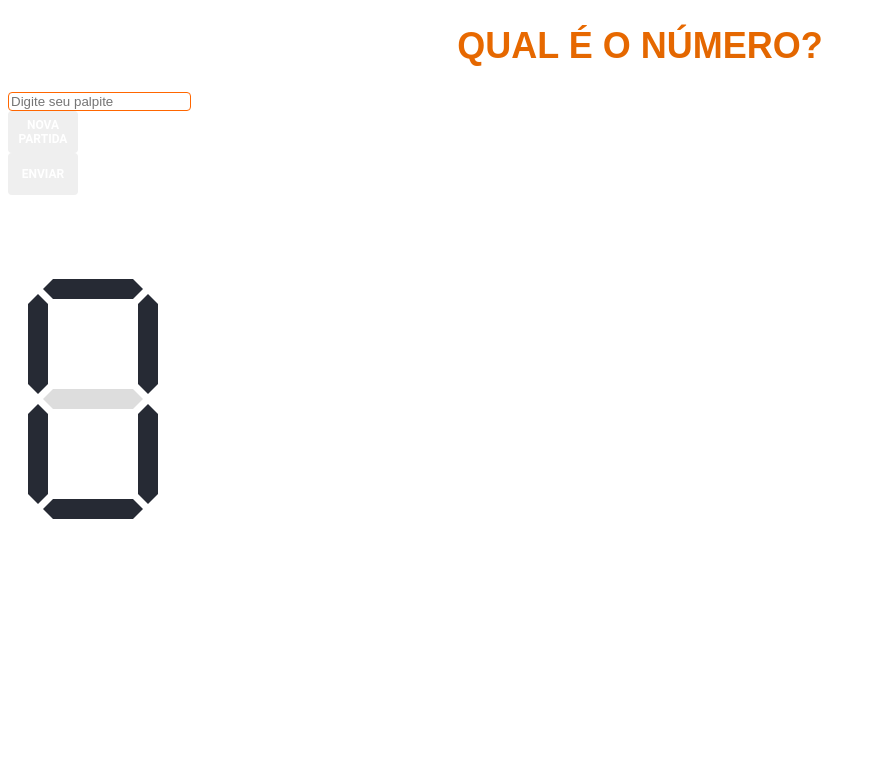
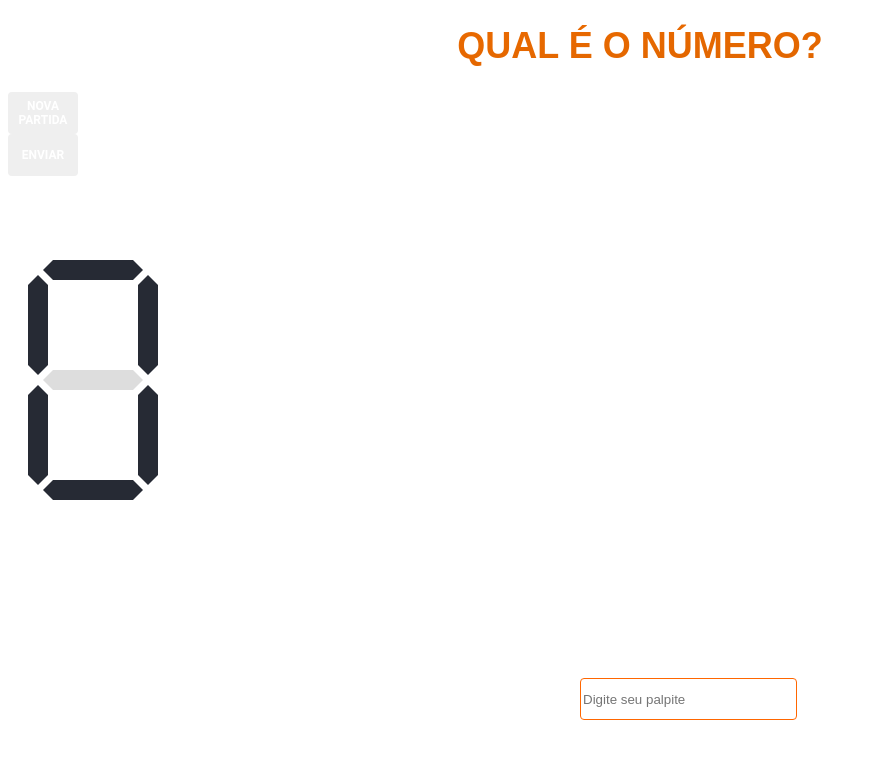
Before and after one commit to Matheusifz/StudioSolTeste, a React app: page / in a window 1280 px wide. Shown: the top 758 px of the page, without its empty margins (0-876 px from the left). Built offline with nearby package versions, Linux system fonts and the light colour scheme; no server answers.

Commit message:
feat: change input location

```diff
--- a/src/components/Input/index.tsx
+++ b/src/components/Input/index.tsx
@@ -1,5 +1,5 @@
 import * as React from "react";
-import { BeautifulInput } from "./styles";
+import { BeautifulInput, Wrapper } from "./styles";
 
 interface InputProps {
   placeholder: string;
@@ -15,7 +15,7 @@ const Input: React.FC<InputProps> = ({
   type,
 }) => {
   return (
-    <div className="input-wrapper">
+    <Wrapper>
       <BeautifulInput
         placeholder={placeholder}
         type={type}
@@ -24,7 +24,7 @@ const Input: React.FC<InputProps> = ({
           onChange(e.target.value);
         }}
       ></BeautifulInput>
-    </div>
+    </Wrapper>
   );
 };
 
--- a/src/components/Input/styles.ts
+++ b/src/components/Input/styles.ts
@@ -4,4 +4,15 @@ export const BeautifulInput = styled.input`
   border: 1px solid #ff6600;
   box-sizing: border-box;
   border-radius: 4px;
+  height: 42px;
+  width: 217px;
 `;
+
+export const Wrapper = styled.div`
+  box-sizing: border-box;
+  padding: 0;
+  margin: 0;
+  position: absolute;
+  bottom: 80px;
+  left: 580px;
+`;
```
